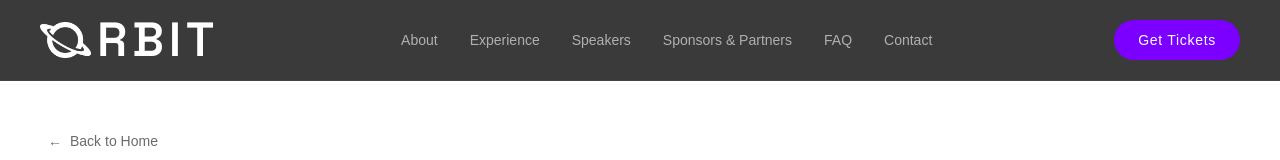
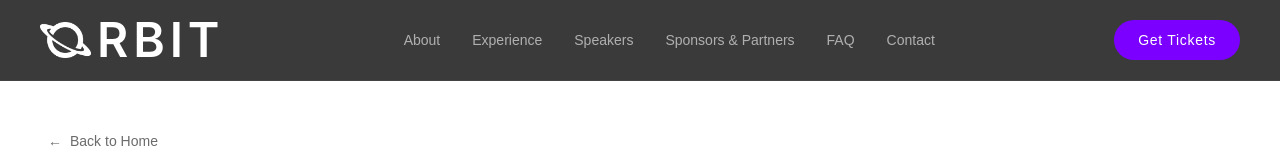
Before and after one commit to GDGBabcockUniversity/orbit, a React (Vite) app: page /sponsors in a window 1280 px wide. Shown: the top 160 px of the page. Built offline with nearby package versions, Linux system fonts and the light colour scheme; a web font is replaced by a local one.

Commit message:
feat: update OrbitLogo font family to Rosnoc

```diff
--- a/src/components/orbit-logo.tsx
+++ b/src/components/orbit-logo.tsx
@@ -1,6 +1,6 @@
 const OrbitLogo = ({ inverted = false }: { inverted?: boolean }) => (
   <div
-    className={`flex items-center gap-1.5 font-space-grotesk text-4xl lg:text-5xl tracking-widest ${inverted ? "text-foreground" : "text-background"
+    className={`flex items-center gap-1.5 font-rosnoc text-4xl lg:text-5xl tracking-widest ${inverted ? "text-foreground" : "text-background"
       }`}
   >
     <img
```
